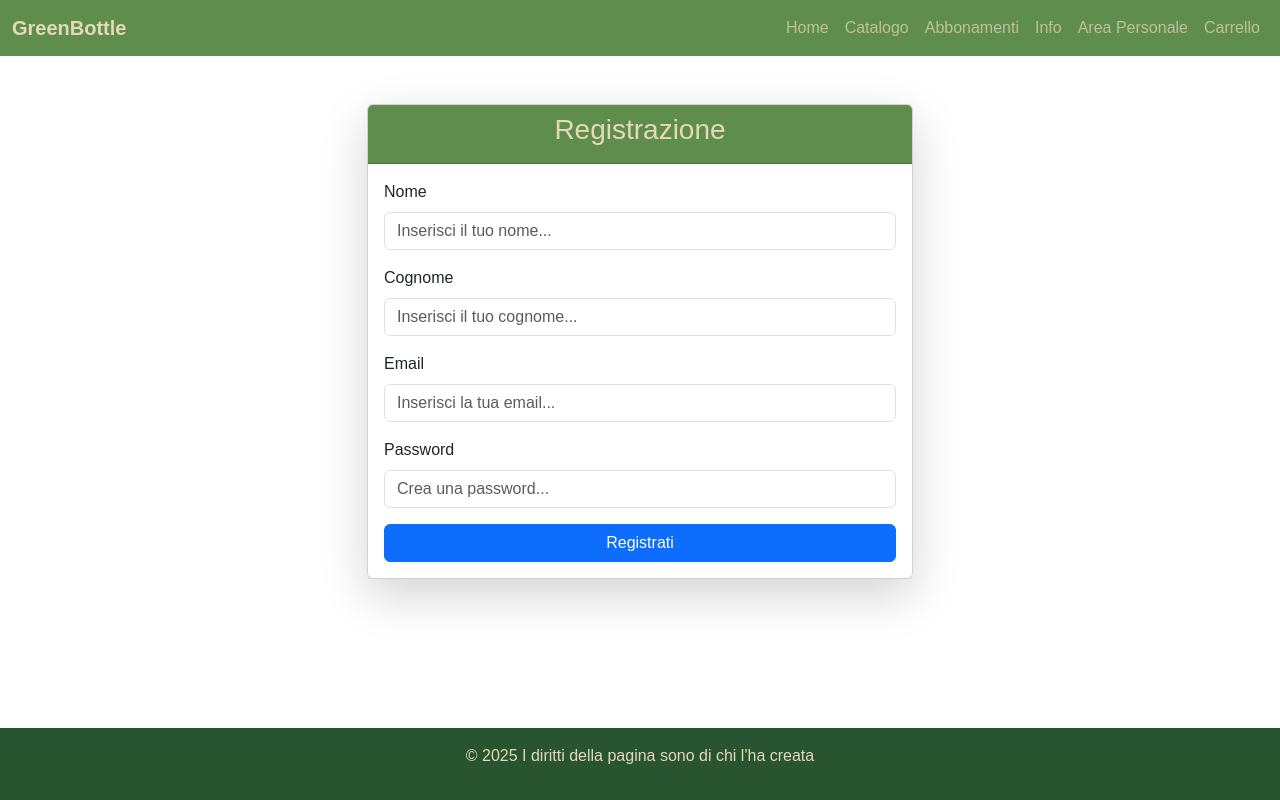
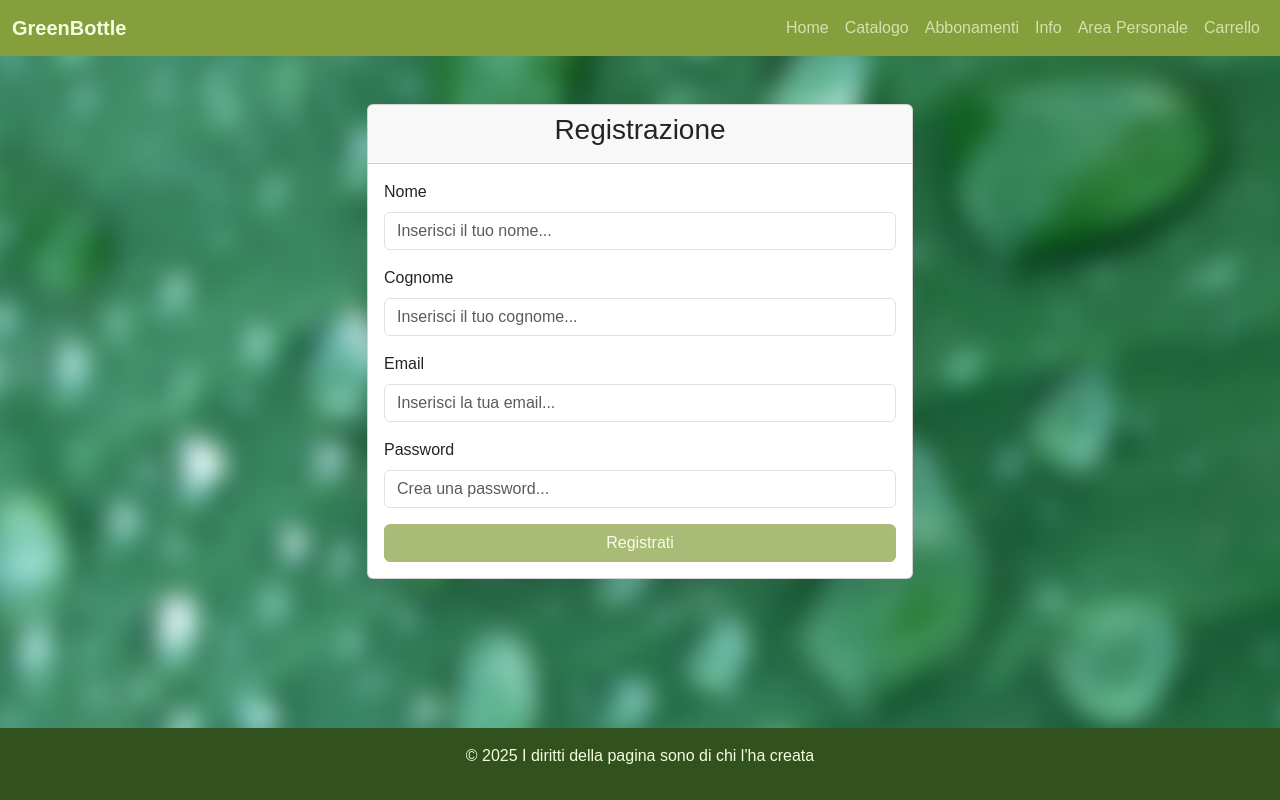
Before and after one commit to losor2002/GreenBottle, a Spring Boot app: page /registrazione in a window 1280 px wide. Run offline with Spring Boot 4, Linux system fonts and the light colour scheme.

Commit message:
Updated style for: Registrazione.html, Login.html, fragments.html. Defined a new color palette: 1A1A19, 31511E, 859F3D, F6FCDF.

```diff
--- a/src/main/resources/static/stylesheet/Common.css
+++ b/src/main/resources/static/stylesheet/Common.css
@@ -3,7 +3,7 @@ body {
     flex-direction: column;
     min-height: 100vh;
     font-family: Arial, sans-serif;
-    color: #E5D9B6;
+    color: #1A1A19;
     font-size: 100%;
     margin: 0 auto;
 }
--- a/src/main/resources/static/stylesheet/Footer.css
+++ b/src/main/resources/static/stylesheet/Footer.css
@@ -1,7 +1,7 @@
 /* Footer pagina */
 footer {
-    background-color: #285430; /* Colore di sfondo scuro per il footer */
-    color: #E5D9B6; /* Colore del testo del footer */
+    background-color: #31511E; /* Colore di sfondo scuro per il footer */
+    color: #F6FCDF; /* Colore del testo del footer */
 }
 
 @media (max-width: 992px) {
--- a/src/main/resources/static/stylesheet/Head.css
+++ b/src/main/resources/static/stylesheet/Head.css
@@ -1,6 +1,7 @@
 /* Header Navbar */
 .navbar {
-    background-color: #5F8D4E; /*Colore di sfondo verde chiaro per la navbar #16e37a*/
+    background-color: #859F3D;
+    /*Colore di sfondo verde chiaro per la navbar*/
 }
 
 .navbar .navbar-brand {
@@ -12,7 +13,7 @@
 }
 
 .navbar-nav .nav-link {
-    color: #E5D9B6;
+    color: #F6FCDF;
     opacity: 0.7; /*Il colore del testo delle voci sarà nero*/
 }
 
@@ -21,7 +22,7 @@
 }
 
 #navbar-logo {
-    color: #E5D9B6;
+    color: #F6FCDF;
 }
 
 .nav-item .nav-link {
--- a/src/main/resources/static/stylesheet/Home.css
+++ b/src/main/resources/static/stylesheet/Home.css
@@ -1,5 +1,5 @@
 body {
-    color: #285430;
+    color: #1A1A19;
 }
 
 .img-fluid {
@@ -12,5 +12,5 @@ body {
 }
 
 #logo {
-    color: #285430;
+    color: #F6FCDF;
 }
--- a/src/main/resources/static/stylesheet/Registrazione.css
+++ b/src/main/resources/static/stylesheet/Registrazione.css
@@ -1,4 +1,14 @@
-#card-header {
-    background-color: #5F8D4E;
-    color: #E5D9B6;
+#btn {
+    background-color: #859F3D;
+    color: #F6FCDF;
+    border-color: #859F3D;
+    opacity: 0.7;
 }
+
+#btn:hover {
+    opacity: 1;
+}
+
+body {
+    background: url("/img/Banner.png") no-repeat center center / cover;
+}
--- a/src/main/resources/templates/AccessoView/Login.html
+++ b/src/main/resources/templates/AccessoView/Login.html
@@ -17,7 +17,7 @@
 <div class="container mt-5">
     <div class="row justify-content-center">
         <div class="col-md-6">
-            <div class="card shadow-lg">
+            <div class="card shadow-lg" id="card">
                 <div class="card-header text-center" id="card-header">
                     <h3>Login</h3>
                 </div>
@@ -42,7 +42,7 @@
                         </div>
                         <!-- Tasto Inoltro -->
                         <div class="d-grid">
-                            <button type="submit" class="btn btn-primary">Accedi</button>
+                            <button type="submit" class="btn btn-primary" id="btn">Accedi</button>
                         </div>
                     </form>
                     <!-- Div di errore -->
--- a/src/main/resources/templates/AccessoView/Registrazione.html
+++ b/src/main/resources/templates/AccessoView/Registrazione.html
@@ -14,7 +14,7 @@
 <body>
 <!-- Registration Form -->
 <div th:replace="~{fragments/fragments :: header}"></div>
-<div class="container mt-5">
+<div class="container my-5">
     <div class="row justify-content-center">
         <div class="col-md-6">
             <div class="card shadow-lg">
@@ -65,7 +65,7 @@
 
                         <!-- Tasto Registrazione -->
                         <div class="d-grid">
-                            <button type="submit" class="btn btn-primary">Registrati</button>
+                            <button type="submit" class="btn btn-primary" id="btn">Registrati</button>
                         </div>
                     </form>
                 </div>
--- a/src/main/resources/templates/fragments/fragments.html
+++ b/src/main/resources/templates/fragments/fragments.html
@@ -28,7 +28,7 @@
             <div class="collapse navbar-collapse" id="navbarNav">
                 <ul class="navbar-nav ms-auto">
                     <li class="nav-item">
-                        <a class="nav-link" href="#">Home</a>
+                        <a class="nav-link" href="home">Home</a>
                     </li>
                     <li class="nav-item">
                         <a class="nav-link" href="#">Catalogo</a>
```
Also changed, not shown: src/main/resources/static/stylesheet/Login.css (+13 -3 lines).
